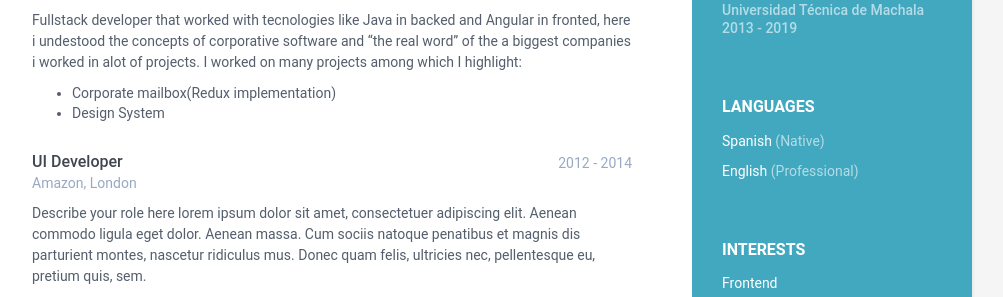
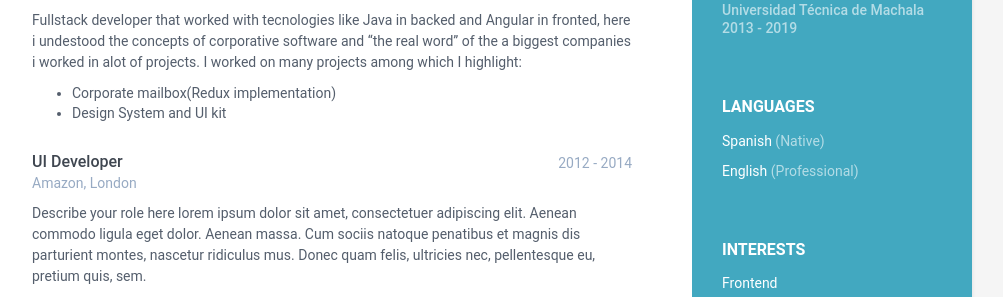
Before and after one commit to elcordova/caring-europa-fe48a, a Jekyll site: the page built from index.html, in a window 1280 px wide. Shown: the part 650-947 px from the top of the page, without its empty margins (168-1171 px from the left). Built offline with Jekyll 4.4.1, drawn with Linux system fonts in a browser that asks for light colours.

Commit message:
data.yml: changed

```diff
--- a/_data/data.yml
+++ b/_data/data.yml
@@ -64,7 +64,7 @@ experiences:
       here i undestood the concepts of corporative software and "the real word" of the a biggest companies i worked in alot of projects.
       I worked on many projects among which I highlight:
         - Corporate mailbox(Redux implementation)
-        - Design System
+        - Design System and UI kit
   - role: UI Developer
     time: 2012 - 2014
     company: 'Amazon, London'
```
